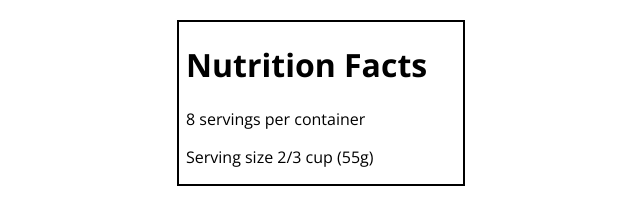
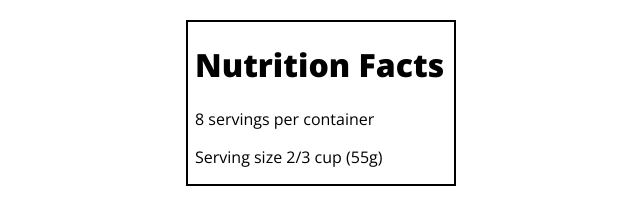
Before and after one commit to antonyTheRiskTaker/freecodecamp-projects, a plain HTML site: page typography-nutrition-label/index.html in a window 1280 px wide. Shown: the whole page, without its empty margins (319-959 px from the left). Drawn offline with nearby package versions, Linux system fonts and the light colour scheme.

Commit message:
cover steps 11 and 12

```diff
--- a/typography-nutrition-label/styles.css
+++ b/typography-nutrition-label/styles.css
@@ -1,4 +1,8 @@
-/* Steps covered: 1 through 10 */
+/* Steps covered: 1 through 12 */
+
+* {
+  box-sizing: border-box;
+}
 
 html {
   font-size: 16px;
@@ -14,3 +18,7 @@ body {
   margin: 20px auto;
   padding: 0 7px;
 }
+
+h1 {
+  font-weight: 800;
+}
```
Also changed, not shown: typography-nutrition-label/index.html (+1 -1 lines).
